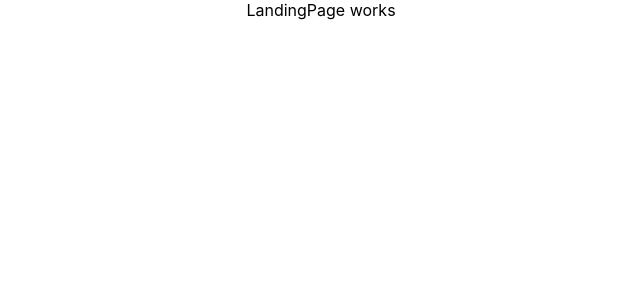
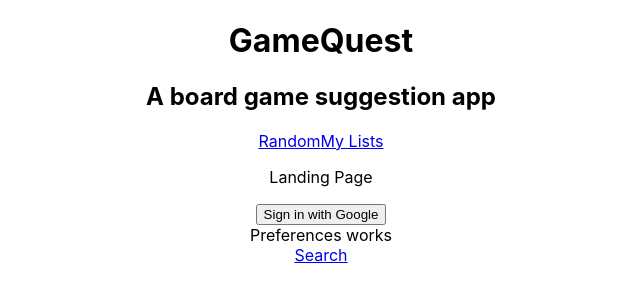
Before and after one commit to mattmcguireart/gc-board-game-app, a React (Create React App) app: page / in a window 1280 px wide. Shown: the top 302 px of the page, without its empty margins (319-959 px from the left). Built offline with nearby package versions, Linux system fonts and the light colour scheme; no server answers.

Commit message:
frontend stuff

```diff
--- a/package.json
+++ b/package.json
@@ -10,9 +10,11 @@
     "@types/node": "^12.20.17",
     "@types/react": "^17.0.15",
     "@types/react-dom": "^17.0.9",
+    "@types/react-router-dom": "^5.1.8",
     "axios": "^0.21.1",
     "react": "^17.0.2",
     "react-dom": "^17.0.2",
+    "react-router-dom": "^5.2.0",
     "react-scripts": "4.0.3",
     "typescript": "^4.3.5",
     "web-vitals": "^1.1.2"
--- a/src/App.tsx
+++ b/src/App.tsx
@@ -1,11 +1,36 @@
 import React from "react";
+import {
+  BrowserRouter as Router,
+  Redirect,
+  Route,
+  Switch,
+} from "react-router-dom";
 import "./App.css";
+import Dashboard from "./components/Dashboard";
+import Header from "./components/Header";
 import LandingPage from "./components/LandingPage";
+import Search from "./components/Search";
 
 function App() {
   return (
     <div className="App">
-      <LandingPage />
+      <Router>
+        <Header />
+        <Switch>
+          <Route path="/" exact>
+            <LandingPage />
+          </Route>
+          <Route path="/dashboard" exact>
+            <Dashboard />
+          </Route>
+          <Route path="/search" exact>
+            <Search />
+          </Route>
+          <Route path="/">
+            <Redirect to="/" />
+          </Route>
+        </Switch>
+      </Router>
     </div>
   );
 }
--- a/src/components/Dashboard.tsx
+++ b/src/components/Dashboard.tsx
@@ -1,7 +1,12 @@
+import { Link } from "react-router-dom";
 import "./Dashboard.css";
 
 const Dashboard = () => {
-  return <div className="Dashboard">Dashboard works</div>;
+  return (
+    <div className="Dashboard">
+      <Link to="/search">Search</Link>
+    </div>
+  );
 };
 
 export default Dashboard;
--- /dev/null
+++ b/src/components/Header.tsx
@@ -0,0 +1,15 @@
+import { Link } from "react-router-dom";
+import "./Header.css";
+
+const Header = () => {
+  return (
+    <header className="Header">
+      <h1>GameQuest</h1>
+      <h2>A board game suggestion app</h2>
+      <Link to="">Random</Link>
+      <Link to="">My Lists</Link>
+    </header>
+  );
+};
+
+export default Header;
--- a/src/components/LandingPage.tsx
+++ b/src/components/LandingPage.tsx
@@ -1,6 +1,9 @@
 import { useEffect } from "react";
+import { Link } from "react-router-dom";
 import { getGameSearch } from "../services/BGAapiService";
+import Dashboard from "./Dashboard";
 import "./LandingPage.css";
+import Preferences from "./Preferences";
 
 const LandingPage = () => {
   useEffect(() => {
@@ -8,7 +11,15 @@ const LandingPage = () => {
       console.log(data);
     });
   }, []);
-  return <div className="LandingPage">LandingPage works</div>;
+  return (
+    <div className="LandingPage">
+      <p>Landing Page</p>
+      <button>Sign in with Google</button>
+      <Preferences />
+      {/* only show preferences when not signed in  */}
+      <Dashboard />
+    </div>
+  );
 };
 
 export default LandingPage;
--- a/src/components/Search.tsx
+++ b/src/components/Search.tsx
@@ -1,7 +1,16 @@
 import "./Search.css";
 
 const Search = () => {
-  return <div className="Search">Search works</div>;
+  return (
+    <div className="Search">
+      <form>
+        <label htmlFor="categories">Categories</label>
+        <select name="categories" id="categories">
+          <option value="Push Your Luck">Push Your Luck </option>
+        </select>
+      </form>
+    </div>
+  );
 };
 
 export default Search;
```
Also changed, not shown: src/components/GameList.tsx (+7 -1 lines), src/components/SearchReturn.tsx (added, +7 -0 lines), src/components/Header.css (added), src/components/SearchReturn.css (added), 1 other file (tests, documents, lock files or other folders).
